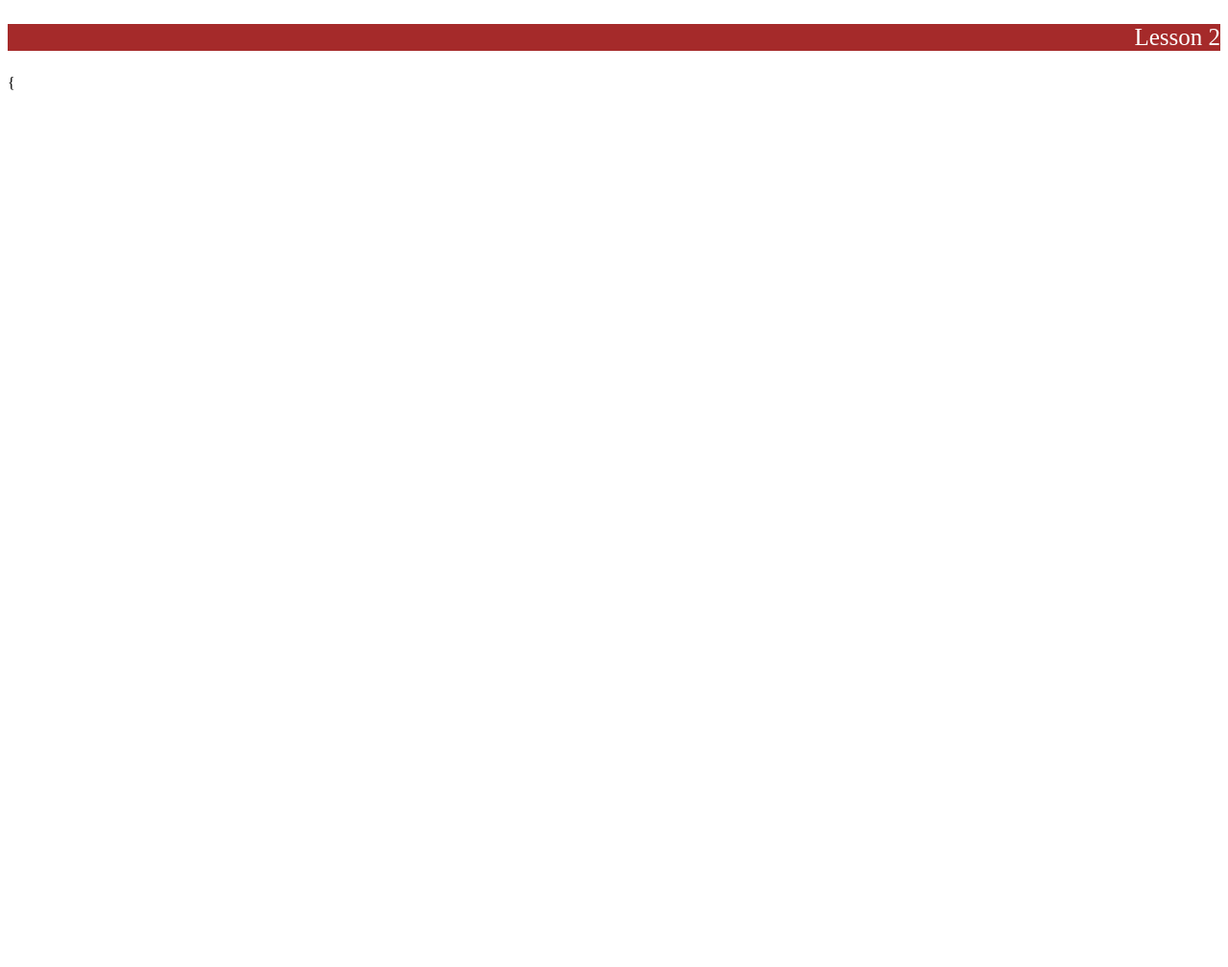
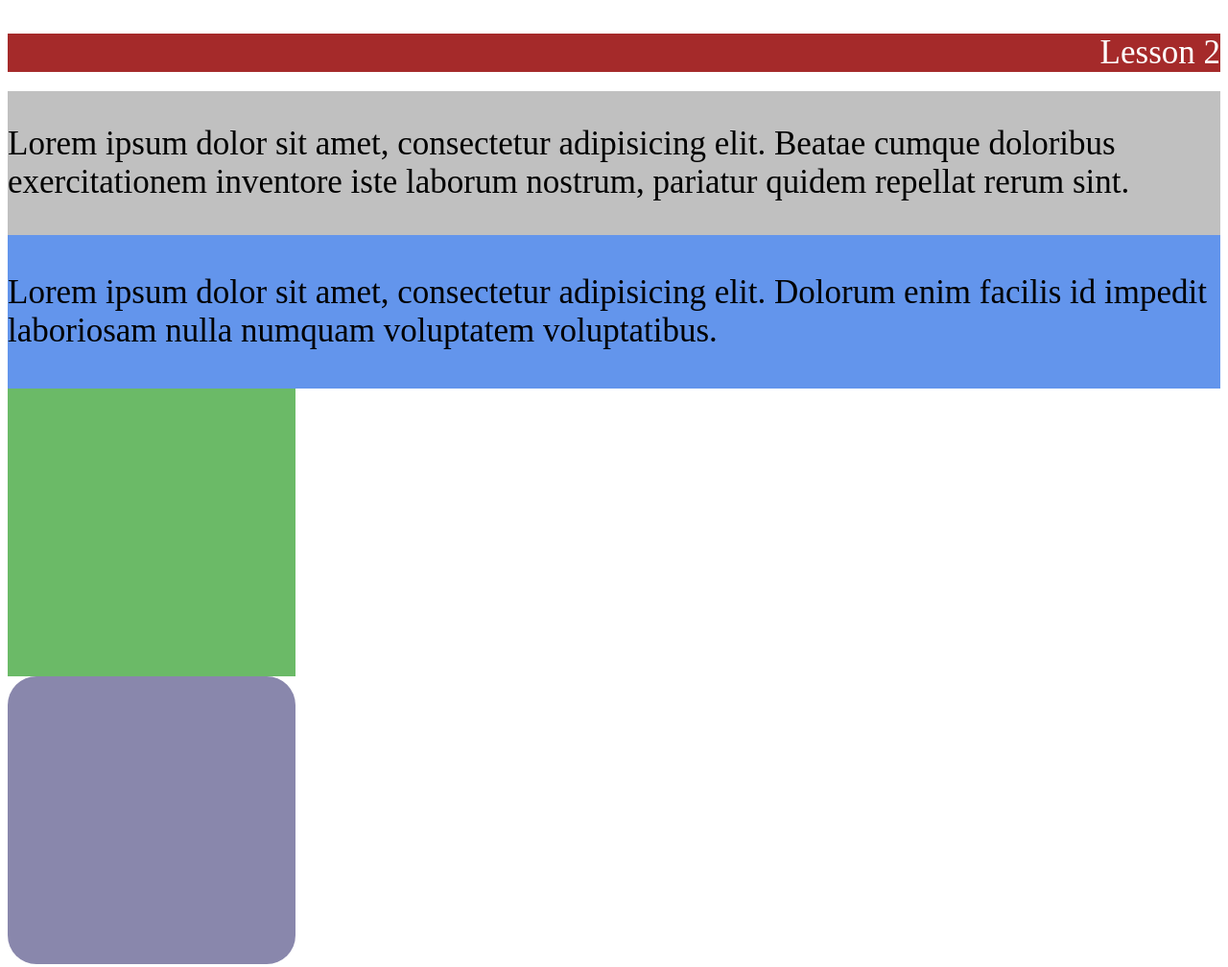
Before and after one commit to CalmDeveloper/new_project, a plain HTML site: page HTML/Lesson 2/Homework/index2.html in a window 1280 px wide. Shown: the whole page at 96% size. Before the commit the page ends 800 px from the top, so only its background shows below. Drawn offline with Linux system fonts and the light colour scheme.

Commit message:
task2 end

```diff
--- a/HTML/Lesson 2/Homework/index2.html
+++ b/HTML/Lesson 2/Homework/index2.html
@@ -7,6 +7,9 @@
 </head>
 <body>
 <p class="one">Lesson 2</p>
-{
+<p class="two">Lorem ipsum dolor sit amet, consectetur adipisicing elit. Beatae cumque doloribus exercitationem inventore iste laborum nostrum, pariatur quidem repellat rerum sint.</p>
+<p class="three">Lorem ipsum dolor sit amet, consectetur adipisicing elit. Dolorum enim facilis id impedit laboriosam nulla numquam voluptatem voluptatibus.</p>
+<div class="green"></div>
+<div class="grey"></div>
 </body>
 </html>
--- a/HTML/Lesson 2/Homework/styles.css
+++ b/HTML/Lesson 2/Homework/styles.css
@@ -16,3 +16,6 @@ box-shadow: #454545 40px 40px 1px 10px;border: #676565 solid 2px;}
 
 .F{width: 300px;height: 300px;background-color: #ffaa00; text-align: center;margin: 80px;box-sizing: border-box;
     box-shadow: #b4aeae 40px 40px 20px 10px;border: #676565 solid 2px;border-radius: 12px;}
+p {
+    padding-top: 135px;
+}
--- a/HTML/Lesson 2/Homework/styles2.css
+++ b/HTML/Lesson 2/Homework/styles2.css
@@ -1,4 +1,18 @@
 .one{text-align: end;
     background-color: brown;
-    color:white; font-size: 25px;
+    color:white; font-size: 35px;
+    margin-bottom: 20px;
+
 }
+.two{background-color: #c0c0c0;
+    margin-top: 0px;
+margin-bottom: 0px;
+padding-bottom: 35px;
+padding-top: 35px;font-size: 35px}
+.three{background-color: #6395ec;
+    margin-top: 0px;
+    margin-bottom: 0px;
+padding-top: 40px;padding-bottom: 40px;font-size: 35px}
+.green{width:300px;height: 300px;background-color: #6bba67;}
+.grey{width:300px;height: 300px;background-color: #8987ac; border-radius: 30px;
+}
```
